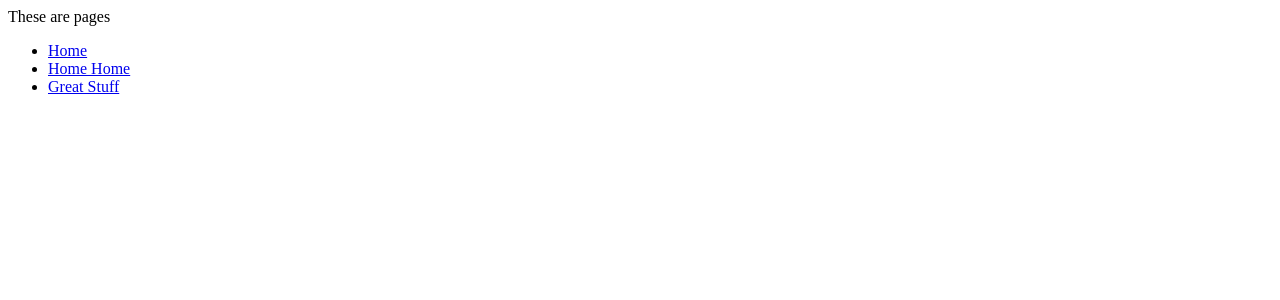
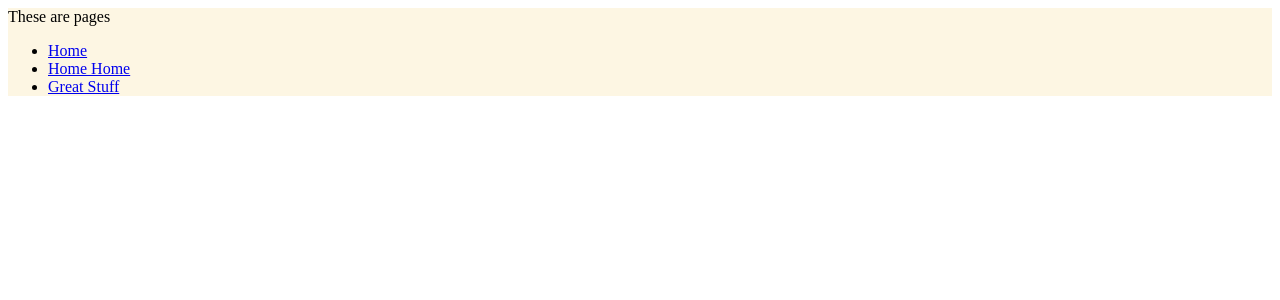
Before and after one commit to stuckinsnow/devpadv2-fe, a Next.js app: page /posts/1 in a window 1280 px wide. Shown: the top 300 px of the page. Built offline with nearby package versions, Linux system fonts and the light colour scheme; no server answers.

Commit message:
add style to header.

```diff
--- a/src/app/_blocks/ContentAndMediaBlock/index.tsx
+++ b/src/app/_blocks/ContentAndMediaBlock/index.tsx
@@ -1,6 +1,9 @@
 import React from 'react';
 import RichText from '../../_components/RichText';
 import { Post, Media } from '../../../pl-types';
+
+// todo: add types
+// line 10
 
 type ContentOrMediaBlockLayout = Extract<Post['layout'][number], { blockType: 'content' | 'mediaBlock' }>
 
--- /dev/null
+++ b/src/app/_components/Header/header.scss
@@ -0,0 +1,6 @@
+@use '../../_css/colours.scss' as *;
+@use '../../_css/mixins.scss' as *;
+
+.zubby {
+    background-color: $color-h;
+}
--- a/src/app/_components/Header/index.tsx
+++ b/src/app/_components/Header/index.tsx
@@ -1,10 +1,11 @@
 import React from 'react';
 import Link from 'next/link';
+import './header.scss';
 
 const Header: React.FC = () => {
     return (
         <header>
-            <nav>These are pages
+            <nav className='zubby'>These are pages
                 <ul>
                     <li>
                         <Link href="/">Home</Link>
```
